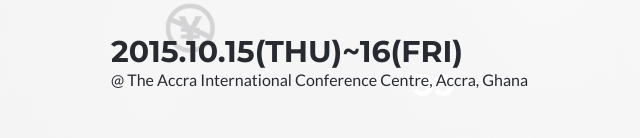
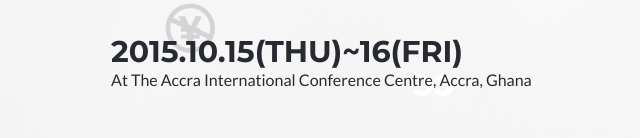
Before and after one commit to erickma1/CapstoneProject, a website: page index.html in a window 1280 px wide. Shown: the part 662-800 px from the top of the page, 17-657 px from the left. Drawn offline with Linux system fonts and the light colour scheme.

Commit message:
Update index.html

```diff
--- a/index.html
+++ b/index.html
@@ -50,7 +50,7 @@
         <p class="bold">
             2015.10.15(THU)~16(FRI)
         </p>
-        <p class="bottom-text">@ The Accra International Conference Centre, Accra, Ghana</p>
+        <p class="bottom-text">At The Accra International Conference Centre, Accra, Ghana</p>
     </section>
 
     <section class="main-program" id="program">
```
